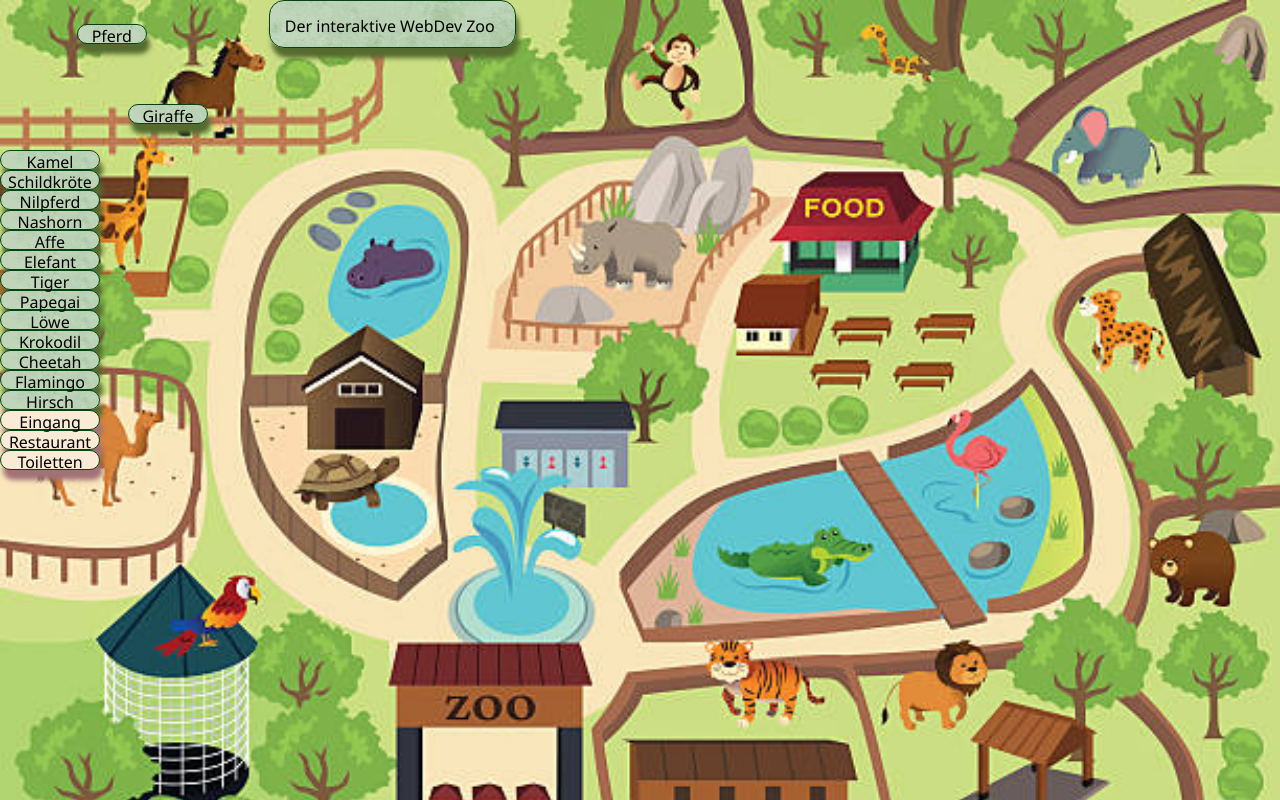
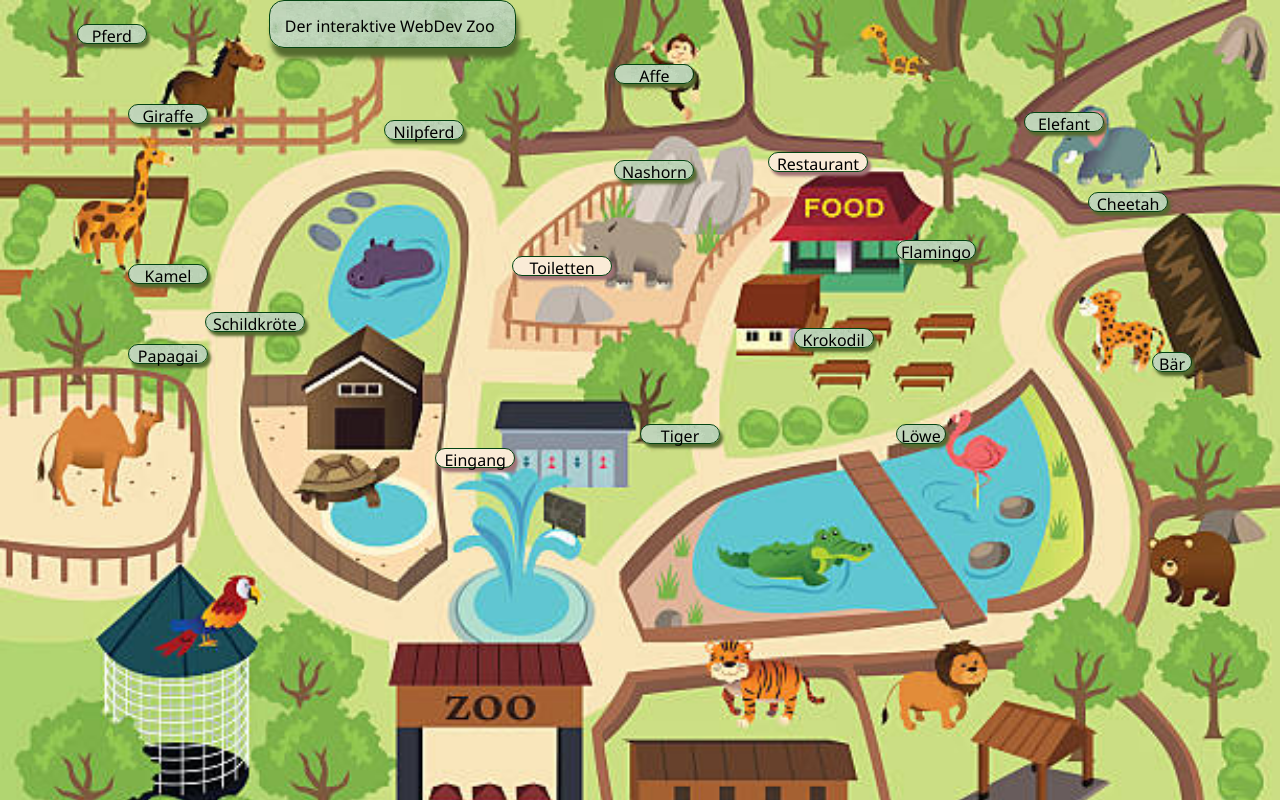
Before and after one commit to Marga-Lensen/PB---praktisches-Projekt, a plain HTML site: page pages/homepageMCL.html in a window 1280 px wide. Drawn offline with Linux system fonts and the light colour scheme.

Commit message:
Platzierung grob; nicht perfekt

```diff
--- a/pages/homepageMCL.html
+++ b/pages/homepageMCL.html
@@ -29,12 +29,12 @@
     <div class=" clickTier Affe" >Affe</p></div>
     <div class=" clickTier Elefant" >Elefant</p></div>
     <div class=" clickTier Tiger" >Tiger</p></div>
-    <div class=" clickTier Papegai" >Papegai</p></div>
+    <div class=" clickTier Papagai" >Papagai</p></div>
     <div class=" clickTier Löwe" >Löwe</p></div>
     <div class=" clickTier Krokodil" >Krokodil</p></div>
     <div class=" clickTier Cheetah" >Cheetah</p></div>
     <div class=" clickTier Flamingo" >Flamingo</p></div>
-    <div class=" clickTier Hirsch" >Hirsch</p></div>
+    <div class=" clickTier Bär" >Bär</p></div>
 
 
     <div class=" clickOrt Eingang" >Eingang</p></div>
--- a/pages/stylesMCL.css
+++ b/pages/stylesMCL.css
@@ -25,6 +25,7 @@ header {
 }
 
 body {
+    position: absolute;
     margin-top: 150px;
     background-image: url(../images-lageplan/istockphoto-527233899-612x612.jpg);
     background-repeat: no-repeat;
@@ -39,7 +40,7 @@ body {
     background-image: url(./green.webp);
     border: .3px solid rgb(3, 68, 19);
     border-radius: 15px;
-    box-shadow: 3px 10px 5px darkolivegreen;
+    box-shadow: 3px 4px 3px darkolivegreen;
     font-family: 'Segoe UI', Tahoma, Geneva, Verdana, sans-serif;
 
 }
@@ -52,7 +53,7 @@ body {
     background-color: antiquewhite;
     border: .3px solid rgb(3, 68, 19);
     border-radius: 15px;
-    box-shadow: 3px 10px 5px rgb(161, 114, 118);
+    box-shadow: 3px 4px 3px rgb(161, 114, 118);
     font-family: 'Segoe UI', Tahoma, Geneva, Verdana, sans-serif;
 
 }
@@ -70,3 +71,99 @@ body {
     left: 10vw;
     width: 80px;
 }
+.Kamel {
+    position: fixed;
+    top: 33vh;
+    left: 10vw;
+    width: 80px;
+}
+.Papagai {
+    position: fixed;
+    top: 43vh;
+    left: 10vw;
+    width: 80px;
+}
+.Schildkröte {
+    position: fixed;
+    top: 39vh;
+    left: 16vw;
+    width: 100px;
+}
+.Tiger {
+    position: fixed;
+    top: 53vh;
+    left: 50vw;
+    width: 80px;
+}
+.Löwe {
+    position: fixed;
+    top: 53vh;
+    left: 70vw;
+    width: 50px;
+}
+.Bär {
+    position: fixed;
+    top: 44vh;
+    left: 90vw;
+    width: 40px;
+}
+.Nilpferd {
+    position: fixed;
+    top: 15vh;
+    left: 30vw;
+    width: 80px;
+}
+.Nashorn {
+    position: fixed;
+    top: 20vh;
+    left: 48vw;
+    width: 80px;
+}
+.Affe {
+    position: fixed;
+    top: 8vh;
+    left: 48vw;
+    width: 80px;
+}
+.Cheetah {
+    position: fixed;
+    top: 24vh;
+    left: 85vw;
+    width: 80px;
+}
+.Elefant {
+    position: fixed;
+    top: 14vh;
+    left: 80vw;
+    width: 80px;
+}
+.Flamingo {
+    position: fixed;
+    top: 30vh;
+    left: 70vw;
+    width: 80px;
+}
+.Krokodil {
+    position: fixed;
+    top: 41vh;
+    left: 62vw;
+    width: 80px;
+}
+.Toiletten {
+    position: fixed;
+    top: 32vh;
+    left: 40vw;
+    width: 100px;
+}
+.Restaurant {
+    position: fixed;
+    top: 19vh;
+    left: 60vw;
+    width: 100px;
+}
+.Eingang {
+    position: fixed;
+    top: 56vh;
+    left: 34vw;
+    width: 80px;
+}
```
